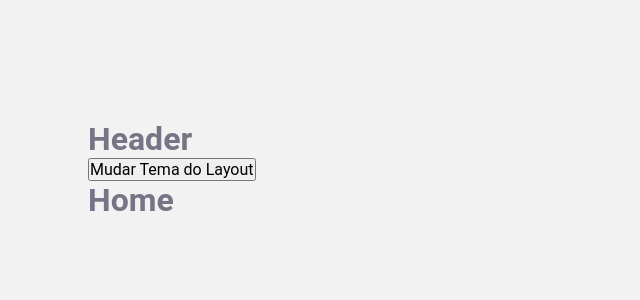
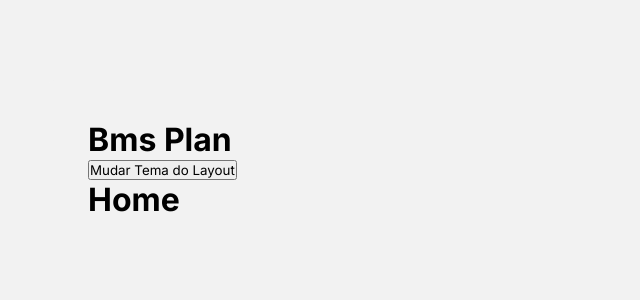
Before and after one commit to BrunoMatosSilva/BMSPlan, a React (Vite) app in the folder client/: page / in a window 1280 px wide. Shown: the top 300 px of the page, without its empty margins (0-640 px from the left). Built offline with nearby package versions, Linux system fonts and the light colour scheme.

Commit message:
tipagem ThemeContexto

```diff
--- a/client/src/@types/styled.d.ts
+++ b/client/src/@types/styled.d.ts
@@ -1,4 +1,3 @@
-import 'styled-components'
 import themes from '../styles/themes/default'
 
 type ThemeType = typeof themes
--- a/client/src/App.tsx
+++ b/client/src/App.tsx
@@ -1,14 +1,19 @@
 import { BrowserRouter } from "react-router-dom";
-import { ThemeContextProvider } from "./contexts/ThemeContext";
+import { ThemeProvider } from "styled-components";
+import { useTheme } from "./hooks/useTheme";
 import { Router } from "./Routes";
+import { GlobalStyle } from "./styles/global";
+import { themes } from "./styles/themes/default";
 
 export function App() {
+ const {currentTheme} = useTheme();
 
   return (
-    <ThemeContextProvider>
+    <ThemeProvider theme={themes[currentTheme]}>
+      <GlobalStyle />
     <BrowserRouter>
         <Router />
     </BrowserRouter>
-    </ThemeContextProvider>
+    </ThemeProvider>
   )
 }
--- a/client/src/Routes.tsx
+++ b/client/src/Routes.tsx
@@ -1,20 +1,12 @@
-import { useState } from 'react'
 import { Route, Routes } from 'react-router-dom'
-import { ThemeProvider } from 'styled-components'
-import { useTheme } from './hooks/useTheme'
 import { DefaultLayout } from './layouts/DefaultLayout'
 import { Home } from './pages/Home'
 import { Members } from './pages/Members'
 import { Settings } from './pages/Settings'
-import { GlobalStyle } from './styles/global'
-import { themes } from './styles/themes/default'
 
 export function Router() {
-  const {currentTheme} = useTheme()
 
   return (
-    <ThemeProvider theme={themes[currentTheme]}>
-    <GlobalStyle />
     <Routes>
       <Route path="/" element={<DefaultLayout />}>
         <Route path="/" element={<Home />} />
@@ -22,6 +14,5 @@ export function Router() {
         <Route path="/settings" element={<Settings/>} />
       </Route>
     </Routes>
-    </ThemeProvider>
-  )
+  );
 }
--- a/client/src/components/Header/index.tsx
+++ b/client/src/components/Header/index.tsx
@@ -11,7 +11,7 @@ export function Header(){
 
   return(
     <div>
-    <h1>Header</h1>
+    <h1>Bms Plan</h1>
     <button onClick={() => setCurrentTheme(getOppositeTheme())}>Mudar Tema do Layout</button>
     </div>
   )
--- a/client/src/components/Header/styles.ts
+++ b/client/src/components/Header/styles.ts
@@ -0,0 +1,5 @@
+import styled from 'styled-components'
+
+export const HeaderContainer = styled.div`
+
+`
--- a/client/src/contexts/ThemeContext.tsx
+++ b/client/src/contexts/ThemeContext.tsx
@@ -1,8 +1,10 @@
 import { createContext, ReactNode, useEffect, useState } from "react";
 
+type Theme = 'light' | 'dark';
+
 type ThemeContextType = {
-  currentTheme: string;
-  setCurrentTheme: (currentTheme: string) => void;
+  currentTheme: Theme;
+  setCurrentTheme: (currentTheme: Theme) => void;
 }
 
 type ThemeContextProviderProps = {
@@ -12,7 +14,7 @@ type ThemeContextProviderProps = {
 export const ThemeContext = createContext({} as ThemeContextType);
 
 export function ThemeContextProvider({ children }: ThemeContextProviderProps) {
-const [currentTheme, setCurrentTheme] = useState(localStorage.getItem("theme") !== "dark" ? "light" : "dark");
+const [currentTheme, setCurrentTheme] = useState<Theme>(localStorage.getItem("theme") !== "dark" ? "light" : "dark");
 
 useEffect(() => {
   const root = window.document.documentElement;
--- a/client/src/main.tsx
+++ b/client/src/main.tsx
@@ -1,9 +1,12 @@
 import React from 'react'
 import ReactDOM from 'react-dom/client'
 import { App } from './App'
+import { ThemeContextProvider } from './contexts/ThemeContext'
 
 ReactDOM.createRoot(document.getElementById('root')!).render(
   <React.StrictMode>
+    <ThemeContextProvider>
     <App />
+    </ThemeContextProvider>
   </React.StrictMode>
 )
--- a/client/src/pages/Home/styles.ts
+++ b/client/src/pages/Home/styles.ts
@@ -0,0 +1,5 @@
+import styled from 'styled-components'
+
+export const HomeContainer = styled.div`
+
+`
--- a/client/src/pages/Members/styles.ts
+++ b/client/src/pages/Members/styles.ts
@@ -0,0 +1,5 @@
+import styled from 'styled-components'
+
+export const MembersContainer = styled.div`
+
+`
--- a/client/src/pages/Settings/styles.ts
+++ b/client/src/pages/Settings/styles.ts
@@ -0,0 +1,5 @@
+import styled from 'styled-components'
+
+export const SettingContainer = styled.div`
+
+`
--- a/client/src/styles/global.ts
+++ b/client/src/styles/global.ts
@@ -1,23 +1,54 @@
 import { createGlobalStyle } from 'styled-components'
+import { ThemeType } from '../@types/styled'
 
-export const GlobalStyle = createGlobalStyle`
+export const GlobalStyle = createGlobalStyle<{theme:ThemeType}>`
   * {
     margin: 0;
     padding: 0;
     box-sizing: border-box;
-  }
-  :focus {
-    outline: 0;
-    box-shadow: 0 0 0 2px ${({ theme }) => theme.background};
+    font-family: 'Inter', sans-serif;
+    ::-webkit-scrollbar {
+      width: 8px;
+      height: 5px;
+    }
+    ::-webkit-scrollbar-thumb {
+      background: ${({ theme }) => theme["primary"]};
+      border-radius: 10px;
+    }
+    ::-webkit-scrollbar-track{
+      background: ${({ theme }) => theme["primary"]};
+    }
   }
   body {
-    background: ${({ theme }) => theme.background};
-    color: ${({ theme }) => theme.primary};
-    -webkit-font-smoothing: antialiased;
+    background: ${({theme}) => theme["background"]};
+    font: 400 1rem 'Inter', sans-serif;
   }
-  body, input, textarea, button {
-    font-family: 'Roboto', sans-serif;
-    font-weight: 400;
-    font-size: 1rem;
+  img {
+    width: 100%;
+    max-width: 100%;
+  }
+  ul {
+    list-style: none;
+  }
+  button {
+    cursor: pointer;
+  }
+  a {
+    text-decoration: none;
+  }
+  .container {
+    width: 100%;
+    margin: 0 auto;
+    max-width: 85rem;
+    padding: 0 1rem;
+    @media(max-width:1450px) {
+      max-width: 70rem;
+    }
+    @media(max-width:1000px) {
+      max-width: 50rem;
+    }
+    @media(max-width:700px) {
+      padding: 0 2rem;
+    }
   }
 `
--- a/client/src/styles/themes/default.ts
+++ b/client/src/styles/themes/default.ts
@@ -1,27 +1,27 @@
 const lightTheme = {
-  primary: "#787486",
-  secondery: "#0D062D",
-  border:"#DBDBDB",
-  icon:"#5030E5",
-  background: "#F2F2F2",
-  backgroundCard: "#FFFFFF",
-  backgroundPriority:"#D58D49",
-  textPriorityLow:"#D58D49",
-  textPriorityMedium:"#27AE60",
-  textPriorityHight:"#D8727D"
+  "primary": "#787486",
+  "secondery": "#0D062D",
+  "border":"#DBDBDB",
+  "icon":"#5030E5",
+  "background": "#F2F2F2",
+  "backgroundCard": "#FFFFFF",
+  "backgroundPriority":"#D58D49",
+  "textPriorityLow":"#D58D49",
+  "textPriorityMedium":"#27AE60",
+  "textPriorityHight":"#D8727D"
   };
 
 const darkTheme = {
-  primary: "#E0E0E0",
-  secondery: "#2F2E2E",
-  border:"#DBDBDB",
-  icon:"#2F80ED",
-  background: "#333333",
-  backgroundCard: "#4F4F4F",
-  backgroundPriority:"#D58D49",
-  textPriorityLow:"#D58D49",
-  textPriorityMedium:"#27AE60",
-  textPriorityHight:"#D8727D"
+  "primary": "#E0E0E0",
+  "secondery": "#2F2E2E",
+  "border":"#DBDBDB",
+  "icon":"#2F80ED",
+  "background": "#333333",
+  "backgroundCard": "#4F4F4F",
+  "backgroundPriority":"#D58D49",
+  "textPriorityLow":"#D58D49",
+  "textPriorityMedium":"#27AE60",
+  "textPriorityHight":"#D8727D"
 };
 
 export const themes = {
```
